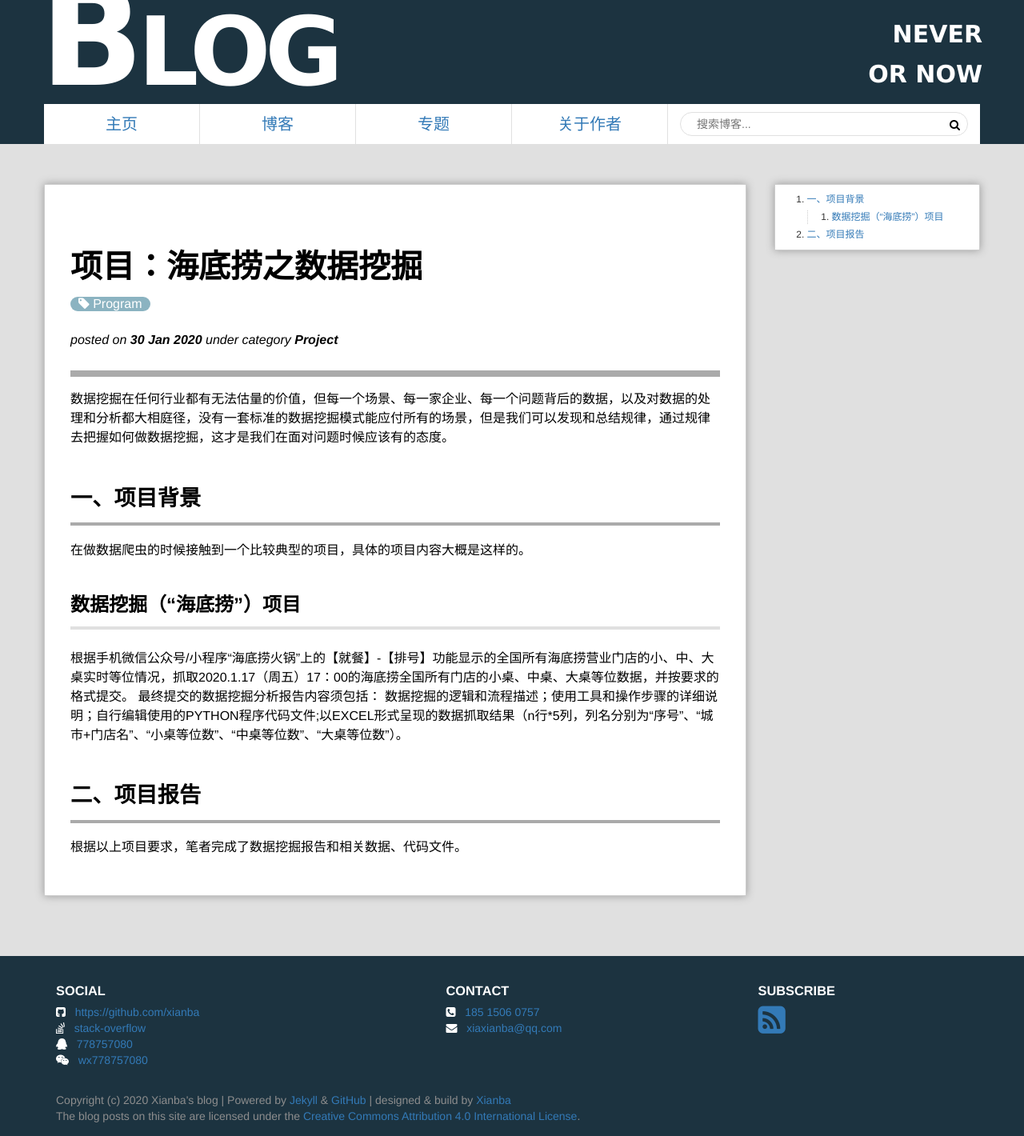
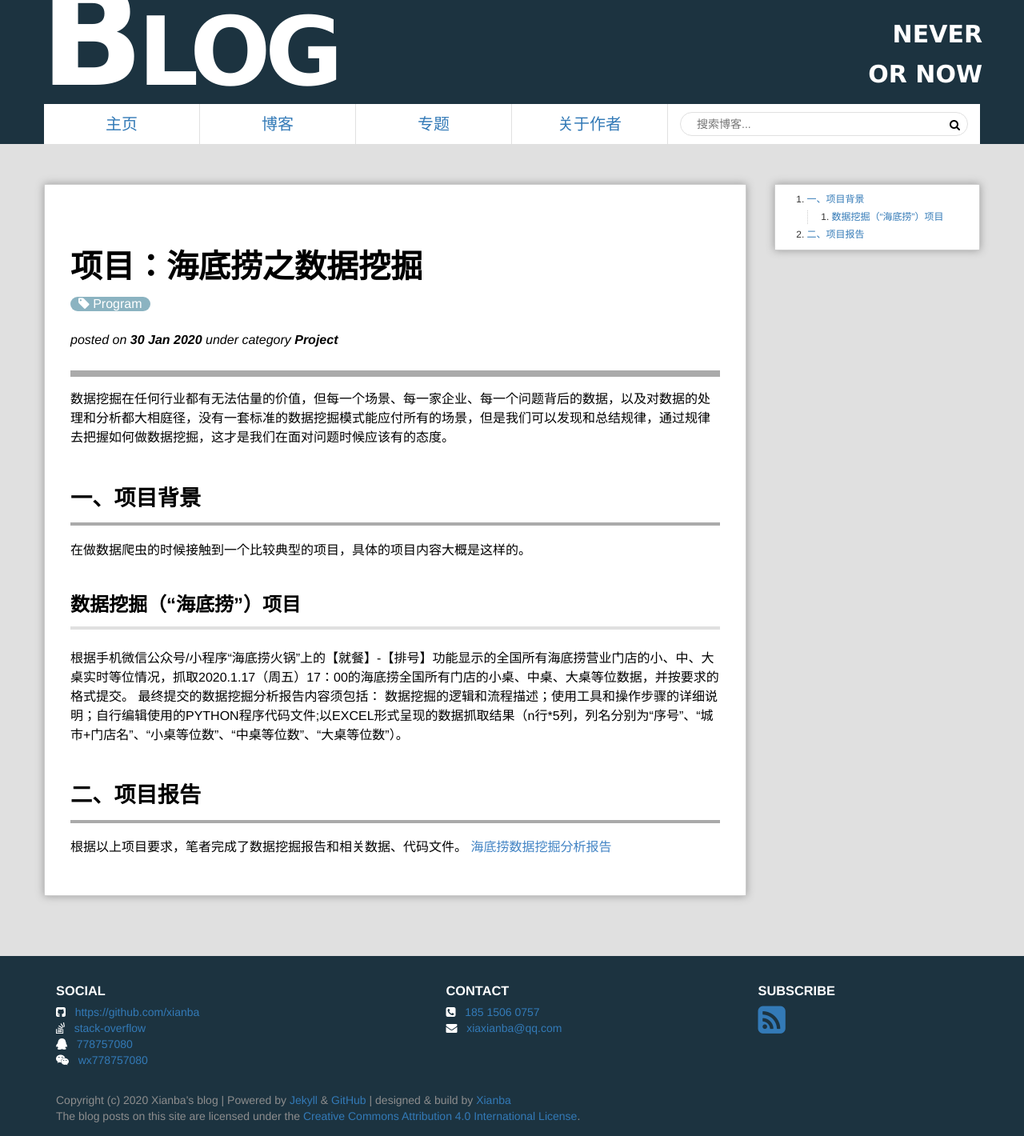
Before and after one commit to xianba/xianba.github.com, a Jekyll site: the page built from _posts/2020-01-30-Data mining for Haidilao.md, in a window 1280 px wide. Shown: the whole page at 80% size. Built offline with Jekyll 4.4.1, drawn with Linux system fonts in a browser that asks for light colours; comment, search, counter and statistics services are not loaded.

Commit message:
Update 2020-01-30-Data mining for Haidilao.md

```diff
--- a/_posts/2020-01-30-Data mining for Haidilao.md
+++ b/_posts/2020-01-30-Data mining for Haidilao.md
@@ -17,3 +17,4 @@ excerpt: "数据挖掘在任何行业都有无法估量的价值，但每一个
 
 # 二、项目报告
 根据以上项目要求，笔者完成了数据挖掘报告和相关数据、代码文件。
+[海底捞数据挖掘分析报告](https://github.com/xianba/xianba.github.com/blob/master/assets/file/haidilao/%E6%B5%B7%E5%BA%95%E6%8D%9E%E6%95%B0%E6%8D%AE%E6%8C%96%E6%8E%98%E5%88%86%E6%9E%90%E6%8A%A5%E5%91%8A.pdf)
```
